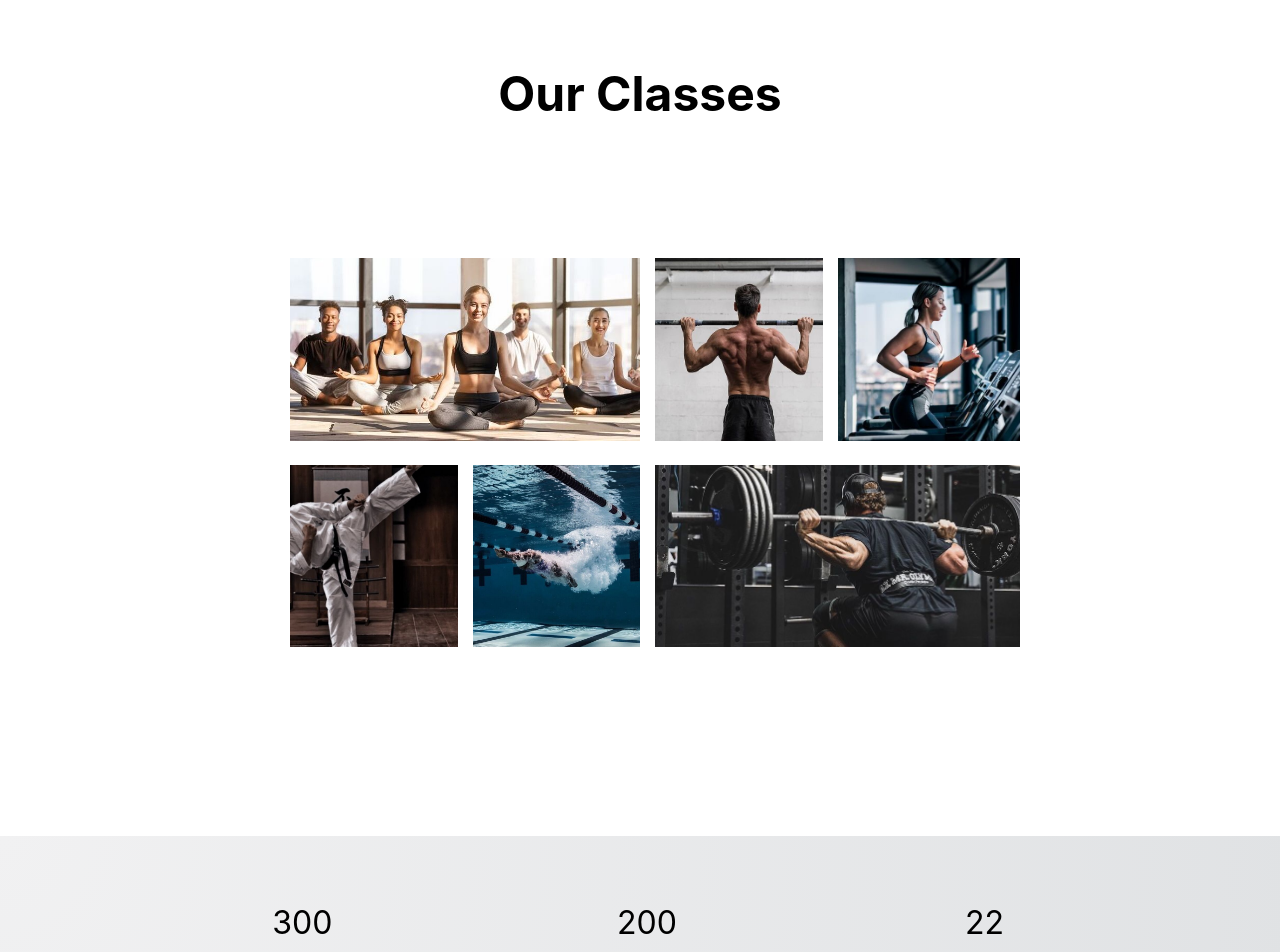
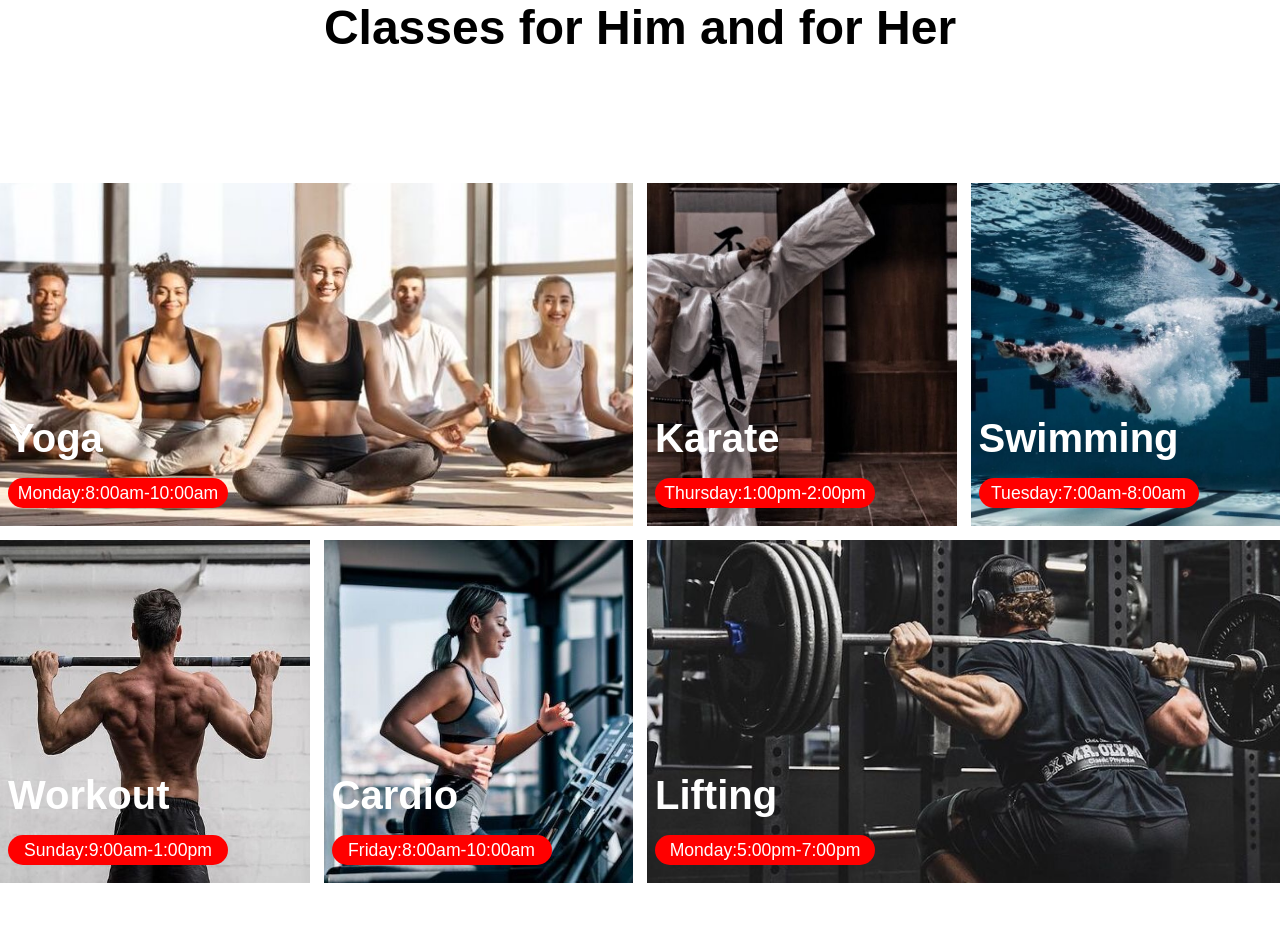
Before and after one commit to Twenfyx/react-gym, a React (Create React App) app: page / in a window 1280 px wide. Shown: the part 1240-2192 px from the top of the page. Built offline with nearby package versions, Linux system fonts and the light colour scheme.

Commit message:
redesign classes

```diff
--- a/src/components/classes/Classes.jsx
+++ b/src/components/classes/Classes.jsx
@@ -1,28 +1,50 @@
 import React from "react";
 import styles from "./Classes.module.css"
-import swimmingPhoto from "../../images/classes/classes-swimming.jpg"
-import gymPhoto from "../../images/classes/classes-gym.jpg"
-import yogaPhoto from "../../images/classes/classes-yoga.jpg"
-import karatePhoto from "../../images/classes/classes-karate.jpg"
-import cardioPhoto from "../../images/classes/classes-cardio.jpg"
-import calisthenicsPhoto from "../../images/classes/classes-calisthenics.jpg"
-
 function Classes(){
     return(
 
             <div className={styles.classes}>
                 <div className={styles.header}>
-                    <h1>Our Classes</h1>
+                    <h1>Classes for Him and for Her</h1>
                 </div>
-                <div className={styles.photosPositions}>
+                <div className={styles.container}>
                 <div className={styles.photos}>
-
-                    <div className={styles.div1}><img src={yogaPhoto} alt="yoga photo" /> </div>
-                    <div className={styles.div2}><img src={calisthenicsPhoto} alt="calisthenics photo" /> </div>
-                    <div className={styles.div3}><img src={cardioPhoto} alt="cardio photo" /> </div>
-                    <div className={styles.div4}><img src={karatePhoto} alt="karate photo" /> </div>
-                    <div className={styles.div5}><img src={swimmingPhoto} alt="swimming pool" /> </div>
-                    <div className={styles.div6}><img src={gymPhoto} alt="gym photo" /> </div>
+                <div className={styles.div1}>
+                    <div className={styles.photoText}>
+                        <h1>Yoga</h1>
+                        <p>Monday:8:00am-10:00am</p>
+                    </div>
+                </div>
+                    <div className={styles.div2}>
+                    <div className={styles.photoText}>
+                        <h1>Workout</h1>
+                        <p>Sunday:9:00am-1:00pm</p>
+                    </div>
+                     </div>
+                    <div className={styles.div3}>
+                    <div className={styles.photoText}>
+                        <h1>Cardio</h1>
+                        <p>Friday:8:00am-10:00am</p>
+                    </div>
+                         </div>
+                    <div className={styles.div4}>
+                    <div className={styles.photoText}>
+                        <h1>Karate</h1>
+                        <p>Thursday:1:00pm-2:00pm</p>
+                    </div>
+                         </div>
+                    <div className={styles.div5}>
+                    <div className={styles.photoText}>
+                        <h1>Swimming</h1>
+                        <p>Tuesday:7:00am-8:00am</p>
+                    </div>
+                         </div>
+                    <div className={styles.div6}>
+                    <div className={styles.photoText}>
+                        <h1>Lifting</h1>
+                        <p>Monday:5:00pm-7:00pm</p>
+                    </div>
+                         </div>
 
                 </div>
             </div>
--- a/src/components/classes/Classes.module.css
+++ b/src/components/classes/Classes.module.css
@@ -1,46 +1,86 @@
+.classes{
+    /* delete in future */
+    margin-bottom: 300px;
+}
+
 .header h1{
-    margin:0;
+    margin: 10rem 0 8rem 0;
     padding-top:5vh;
     text-align: center;
     font-size: 3em;
+    font-family: Montserrat,sans-serif;
     /* color:white; */
+}
+.container{
+    display: flex;
+    justify-content: center;
 }
 .photos {
     display: grid;
-    grid-template-columns: repeat(4, 1fr);
-    grid-template-rows: repeat(2, 1fr);
-    grid-column-gap: 0px;
-    grid-row-gap: 0px;
-    }
+    grid-template: repeat(2, 1fr) / repeat(4, 1fr);
+    gap: 14px;
+    height: 700px;
+    width: 1300px;
+  }
 
-    .div1 { grid-area: 1 / 1 / 2 / 3; }
-    .div2 { grid-area: 1 / 3 / 2 / 4; }
-    .div3 { grid-area: 1 / 4 / 2 / 5; }
-    .div4 { grid-area: 2 / 1 / 3 / 2; }
-    .div5 { grid-area: 2 / 2 / 3 / 3; }
-    .div6 { grid-area: 2 / 3 / 3 / 5; }
+  .photos div{
+    background-size: cover;
+    background-repeat: no-repeat;
+    background-position: center;
+    /* filter: grayscale(100%);  */
+    transition: 0.5s;
+    /* text inside photo: */
+    display: flex;
+    flex-direction: column;
+    justify-content: flex-end;
+    animation-duration: 2s;
+  }
 
-.div1 img, .div4 img,.div2 img,.div3 img,.div5 img,.div6 img{
-    max-width: 100%;
-    max-height: 100%;
-     border-left: 15px solid rgb(255, 255, 255);
-     border-right: 15px solid rgb(255, 255, 255);
-     border-top: 10px solid rgb(255, 255, 255);
-     border-bottom: 10px solid rgb(255, 255, 255);
+  .photos div:hover{
+    /* transform:scale(1.07); */
+    /* z-index: index 2; */
+    /* background-size: 120%; */
+    filter: grayscale(0%);
+
+
+
+  }
+
+  .div1 { grid-area: 1 / 1 / 2 / 3;
+    background-image: url("../../images/classes/classes-yoga.jpg");
+}
+.div2 { grid-area: 2 / 1 / 3 / 2;
+    background-image: url("../../images/classes/classes-calisthenics.jpg");
+}
+  .div3 { grid-area: 2 / 2 / 3 / 3;
+    background-image: url("../../images/classes/classes-cardio.jpg");
+}
+  .div4 { grid-area: 1 / 3 / 2 / 4;
+    background-image: url("../../images/classes/classes-karate.jpg");
+}
+  .div5 { grid-area: 1 / 4 / 2 / 5;
+    background-image: url("../../images/classes/classes-swimming.jpg");
+}
+  .div6 { grid-area: 2 / 3 / 3 / 5;
+    background-image: url("../../images/classes/classes-gym.jpg");
 }
 
-.photosPositions{
-
-padding: 125px 275px 175px 275px;
-
+.photoText{
+    color:white;
+    margin-left: 0.5rem;
+    font-family: Montserrat,sans-serif;
 }
-
-.classes{
-    /* background-image: url("../../images/classes/woman-back.jpg"); */
-    /* width: 100%; */
-    /* height: 100vh; */
-    object-fit: cover;
-    background-size: cover;
-    background-position: center center;
-    margin-top: 14rem;
+.photoText h1{
+    font-size: 2.5rem;
+    margin-bottom: 0px;
 }
+.photoText p{
+    display: flex;
+    justify-content: center;
+    align-items: center;
+    font-size: 1.1rem;
+    background-color: red;
+    width:220px;
+    height: 30px;
+    border-radius: 100px;
+}
--- a/src/components/hero/Hero.jsx
+++ b/src/components/hero/Hero.jsx
@@ -4,6 +4,8 @@ import Header from "../header/Header";
 import machineSvg from "../../images/svg/machine.svg"
 import treadmilSvg from "../../images/svg/treadmill.svg"
 import chestSvg from "../../images/svg/chest.svg"
+import yogaSvg from "../../images/svg/yoga.svg"
+import shakeSvg from "../../images/svg/shake.svg"
 
 import instagramSvg from "../../images/socialMedia/instagram.svg"
 import facebookSvg from "../../images/socialMedia/facebook.svg"
@@ -26,7 +28,6 @@ function Hero(){
                             <img src={facebookSvg} alt="" />
                             <img src={discordSvg} alt="" />
                         </div>
-
                     </div>
 
                 </div>
@@ -49,8 +50,18 @@ function Hero(){
                         <h1 className={styles.blockText}>MODERN EQUIPMENTS</h1>
                     </div>
                     <div className={styles.block}>
+                    <img className={styles.svg} src={yogaSvg} alt="" />
+                        <h1 className={styles.blockText}>DIFFERENT CLASSES</h1>
+                    </div>
+
+                    <div className={styles.block}>
                     <img className={styles.svg} src={machineSvg} alt="" />
                         <h1 className={styles.blockText}>FANCY GYM MACHINES</h1>
+                    </div>
+
+                    <div className={styles.block}>
+                    <img className={styles.svg} src={shakeSvg} alt="" />
+                        <h1 className={styles.blockText}>PROTEIN SHAKES</h1>
                     </div>
                 </div>
 
--- a/src/components/hero/Hero.module.css
+++ b/src/components/hero/Hero.module.css
@@ -56,6 +56,7 @@
 
 }
 .rightSide p{
+
     margin-left: 2.8rem;
     font-size: 1.3rem;
     width:18em;
@@ -101,25 +102,25 @@
     display: flex;
     justify-content: space-evenly;
     align-items: center;
-    padding-top: 4.5rem;
+    padding-top: 7rem;
 }
 .block{
     background-color: rgb(255, 255, 255);
-    height: 300px;
-    width:300px;
+    height: 200px;
+    width:200px;
     border-radius: 10%;
     position: relative;
     border: 1px solid rgb(188, 188, 188);
 }
 .blockText{
     text-align: center;
-    font-size: 1em;
+    font-size: 0.7em;
     color:grey;
     padding-top: 1rem;
 }
 
 .svg{
-    margin-left: 3.8rem;
+    margin-left: 2.5rem;
     margin-top: 2rem;
     height: 60%;
 }
--- a/src/pages/Home/Home.jsx
+++ b/src/pages/Home/Home.jsx
@@ -9,7 +9,7 @@ function Home() {
         <div>
         <Hero />
         <Classes/>
-        <Statistics/>
+        {/* <Statistics/> */}
         {/* <Coaches/> */}
 
 
```
Also changed, not shown: src/images/svg/shake.svg (added), src/images/svg/yoga.svg (added).
